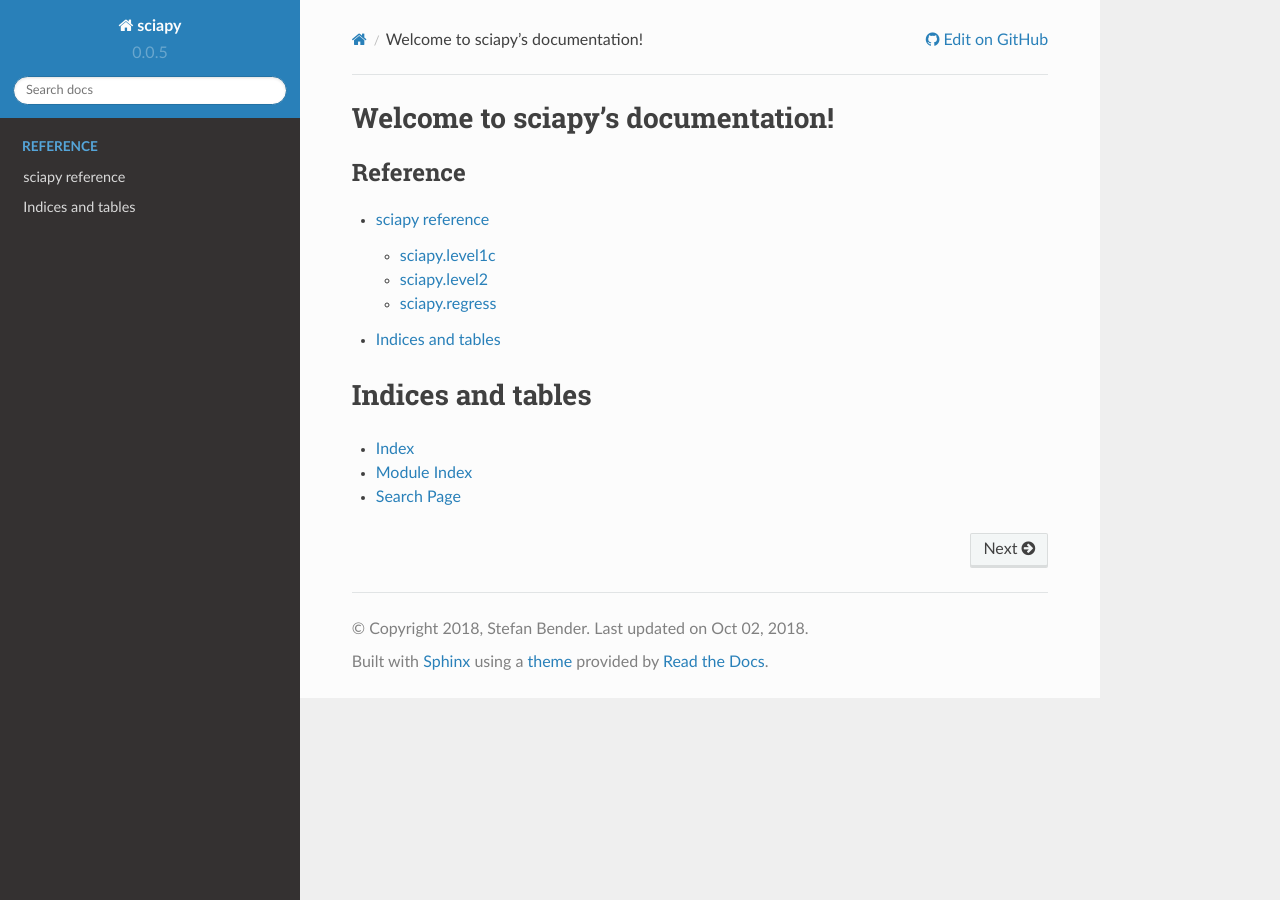
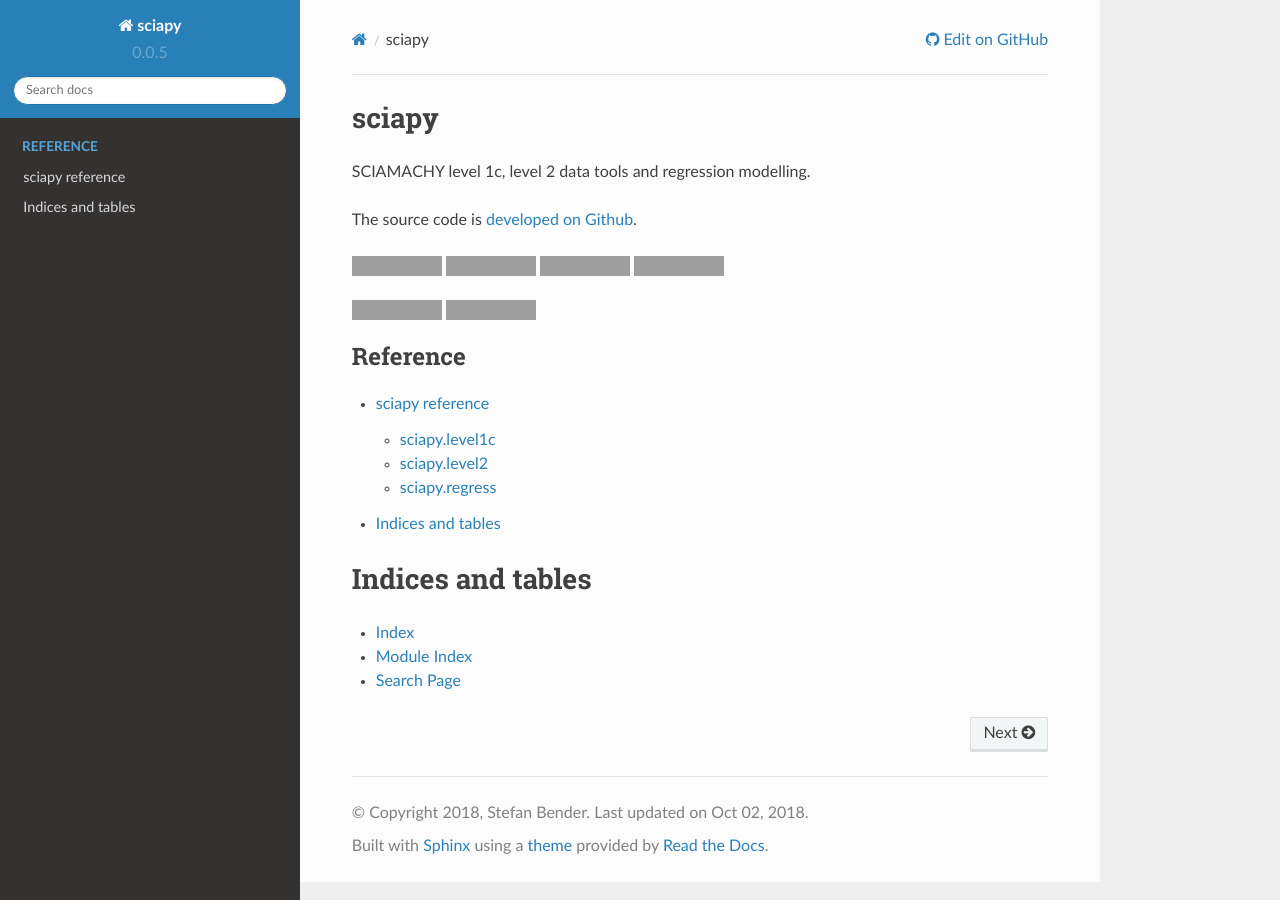
Before and after one commit to st-bender/sciapy, a Sphinx documentation site: the page built from docs/index.rst, in a window 1280 px wide. Built offline with Sphinx 7.4.7 and the Read the Docs theme 2.0.0, drawn with Linux system fonts in a browser that asks for light colours; pages that are not in the unit, such as notebooks, are missing from menus; grey boxes are pictures that could not be loaded.

Commit message:
docs: Rename title and add badges
Changes the default title to just the package name for brevity.
Adds a short description and links to github for easy accessing the code
and adds the badges.

[skip ci]

```diff
--- a/docs/index.rst
+++ b/docs/index.rst
@@ -3,8 +3,36 @@
    You can adapt this file completely to your liking, but it should at least
    contain the root `toctree` directive.
 
-Welcome to sciapy's documentation!
-==================================
+sciapy
+======
+
+SCIAMACHY level 1c, level 2 data tools and regression modelling.
+
+The source code is `developed on Github <https://github.com/st-bender/sciapy>`_.
+
+.. image:: https://travis-ci.org/st-bender/sciapy.svg?branch=master
+    :target: https://travis-ci.org/st-bender/sciapy
+    :alt: builds
+.. image:: https://readthedocs.org/projects/sciapy/badge/?version=latest
+    :target: https://sciapy.readthedocs.io/en/latest/?badge=latest
+    :alt: docs
+.. image:: https://coveralls.io/repos/github/st-bender/sciapy/badge.svg
+    :target: https://coveralls.io/github/st-bender/sciapy
+    :alt: coveralls
+.. image:: https://scrutinizer-ci.com/g/st-bender/sciapy/badges/quality-score.png?b=master
+    :target: https://scrutinizer-ci.com/g/st-bender/sciapy/?branch=master
+    :alt: scrutinizer
+
+.. raw:: html
+
+   <br />
+
+.. image:: https://zenodo.org/badge/DOI/10.5281/zenodo.1401370.svg
+    :target: https://doi.org/10.5281/zenodo.1401370
+    :alt: doi code
+.. image:: https://zenodo.org/badge/DOI/10.5281/zenodo.1342701.svg
+    :target: https://doi.org/10.5281/zenodo.1342701
+    :alt: doi mcmc samples
 
 .. toctree::
     :maxdepth: 2
```
